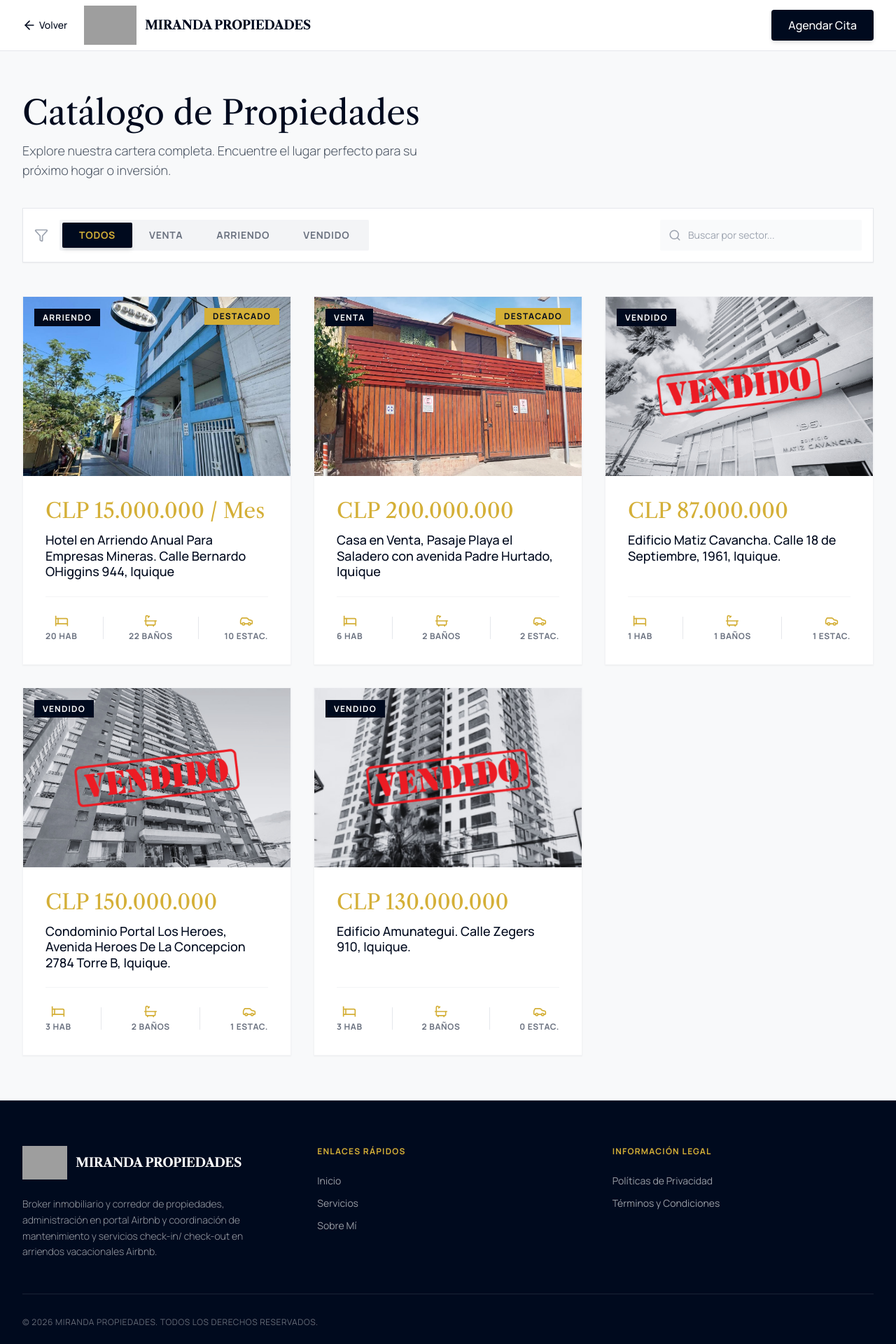
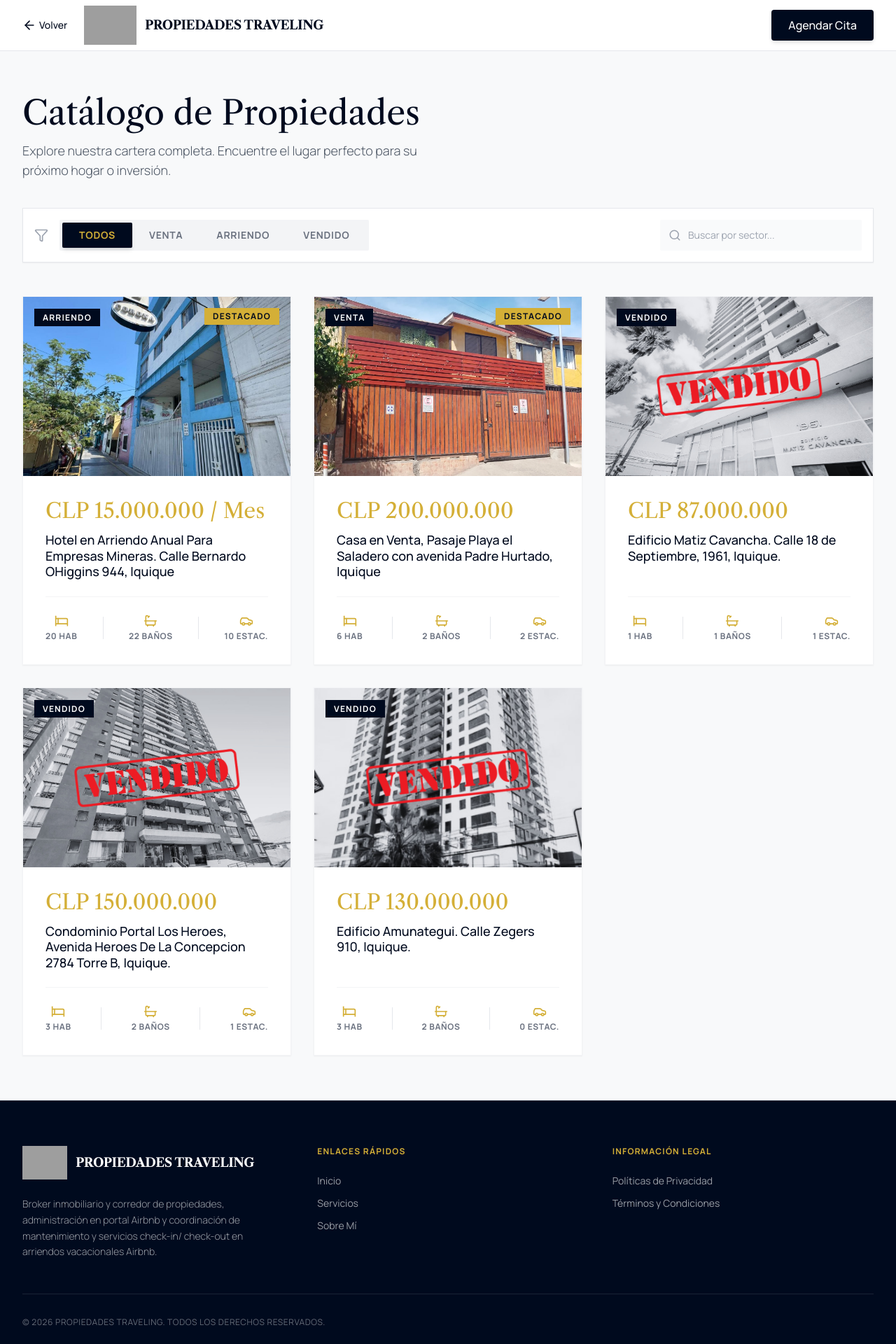
Before and after one commit to AlexanderVera113/miranda-propiedades, a React (Vite) app: page /propiedades in a window 1280 px wide. Shown: the top 1920 px of the page at 70% size. Built offline with nearby package versions, Linux system fonts and the light colour scheme; grey boxes are pictures that could not be loaded.

Commit message:
Cambio Propiedades Traveling

```diff
--- a/src/components/layout/Footer.tsx
+++ b/src/components/layout/Footer.tsx
@@ -16,7 +16,7 @@ const Footer = () => {
                 className="h-12 w-auto object-contain"
               />
               <span className="font-serif font-bold text-white text-lg tracking-tight uppercase">
-                Miranda Propiedades
+                Propiedades Traveling
               </span>
             </div>
             <p className="text-white/60 font-light max-w-xs text-sm leading-relaxed mt-2">
@@ -52,7 +52,7 @@ const Footer = () => {
         {/* Barra de Copyright */}
         <div className="border-t border-white/10 pt-8 text-center flex flex-col md:flex-row justify-between items-center gap-4">
           <span className="text-white/40 text-xs tracking-wider uppercase">
-            © {new Date().getFullYear()} Miranda Propiedades. Todos los derechos reservados.
+            © {new Date().getFullYear()} Propiedades Traveling. Todos los derechos reservados.
           </span>
         </div>
       </div>
--- a/src/components/sections/Contact.tsx
+++ b/src/components/sections/Contact.tsx
@@ -13,7 +13,7 @@ const Contact = () => {
               ¿Lista para rentabilizar tu propiedad?
             </h2>
             <p className="text-white/80 font-light mb-10 text-lg">
-              Garantizamos aumentar tus reservas de Airbnb y proteger tu patrimonio. Contáctanos hoy para una asesoría personalizada.
+              Garantizamos aumentar tus reservas de Airbnb y proteger tu propiedad. Contáctanos hoy para una asesoría personalizada.
             </p>
 
             <div className="space-y-6">
--- a/src/components/sections/Hero.tsx
+++ b/src/components/sections/Hero.tsx
@@ -24,7 +24,7 @@ const Hero = () => {
       <div className="relative z-10 text-center px-4 sm:px-6 lg:px-8 max-w-5xl mx-auto mt-16">
 
         <h1 className="text-4xl md:text-6xl lg:text-7xl font-serif text-secondary font-bold tracking-tight mb-6 drop-shadow-lg">
-          MIRANDA PROPIEDADES
+          POPIEDADES TRAVELING
         </h1>
 
         <p className="text-lg md:text-xl lg:text-2xl text-white font-sans font-light tracking-wider uppercase mb-10 max-w-3xl mx-auto opacity-90">
--- a/src/pages/Properties.tsx
+++ b/src/pages/Properties.tsx
@@ -43,7 +43,7 @@ const Properties = () => {
             <Link to="/" className="flex items-center gap-3 cursor-pointer">
               <img src={logoReal} alt="Logo Miranda Propiedades" className="h-14 w-auto object-contain" />
               <span className="font-serif font-bold text-primary text-lg tracking-tight uppercase hidden sm:block">
-                Miranda Propiedades
+                Propiedades Traveling
               </span>
             </Link>
           </div>
--- a/src/pages/PropertyDetail.tsx
+++ b/src/pages/PropertyDetail.tsx
@@ -97,7 +97,7 @@ const PropertyDetail = () => {
             <Link to="/" className="flex items-center gap-3 cursor-pointer">
               <img src={logoReal} alt="Logo Miranda Propiedades" className="h-14 w-auto object-contain" />
               <span className="font-serif font-bold text-primary text-lg tracking-tight uppercase hidden sm:block">
-                Miranda Propiedades
+                Propiedades Traveling
               </span>
             </Link>
           </div>
```
